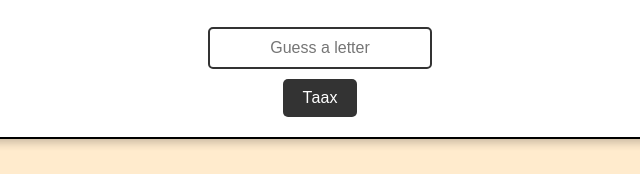
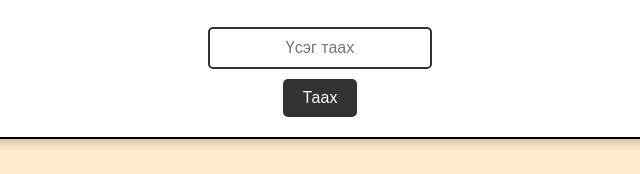
Before and after one commit to BEnkhtuvshin99/ITU, a plain HTML site: page Hangman/1.html in a window 1280 px wide. Shown: the part 623-797 px from the top of the page, 320-960 px from the left. Drawn offline with Linux system fonts and the light colour scheme.

Commit message:
aldaa zaslaa

```diff
--- a/Hangman/1.html
+++ b/Hangman/1.html
@@ -27,7 +27,7 @@
       <p>Таасан оролдлогууд: <span id="guessedLetters"></span></p>
     </div>
     <div class="UserInput">
-      <input type="text" id="letterInput" maxlength="1" placeholder="Guess a letter">
+      <input type="text" id="letterInput" maxlength="1" placeholder="Үсэг таах">
       <button onclick="guessLetter()">Таах</button>
     </div>
   </div>
```
